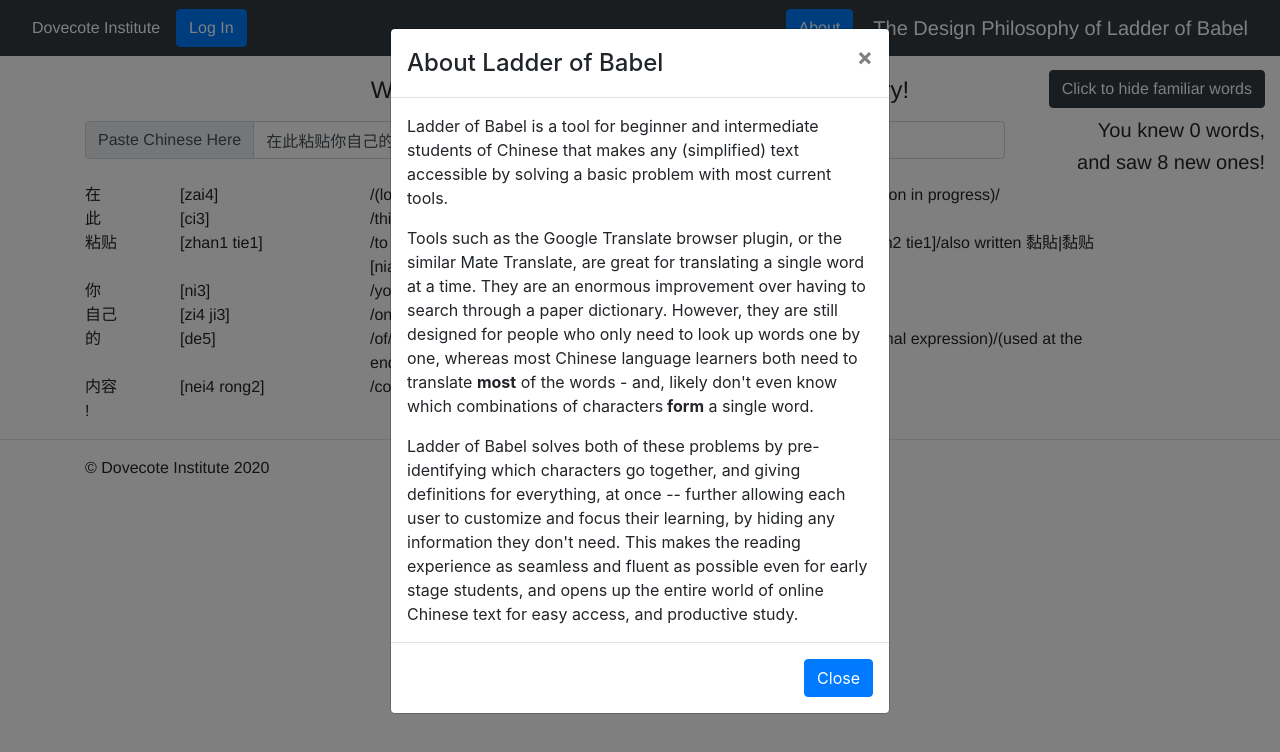
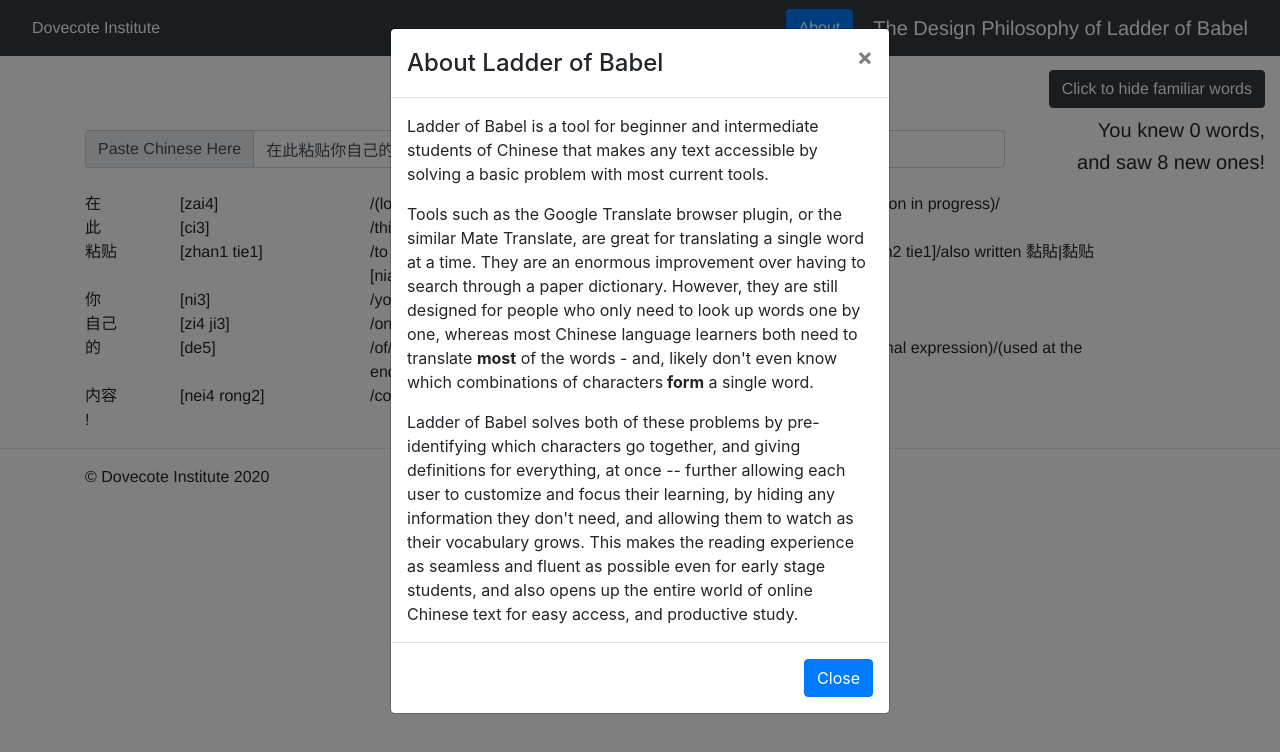
Before and after one commit to amloewi/ladder-of-babel, a React (Create React App) app: page / in a window 1280 px wide. Both pictures are taken after a click on the button "About". Shown: the top 752 px of the page. Built offline with nearby package versions, Linux system fonts and the light colour scheme.

Commit message:
Removed email hashing

```diff
--- a/package.json
+++ b/package.json
@@ -9,6 +9,7 @@
     "@testing-library/user-event": "^7.1.2",
     "auth0-react": "^3.1.0",
     "axios": "^0.21.0",
+    "bcryptjs": "^2.4.3",
     "bootstrap": "^4.5.3",
     "react": "^16.14.0",
     "react-bootstrap": "^1.3.0",
--- a/src/App.css
+++ b/src/App.css
@@ -87,3 +87,9 @@
   text-align: right;
   z-index: -1;
 }
+
+.welcome {
+  padding-top: 20px;
+  font-weight: bold;
+  /* background-color:lightgrey; */
+}
--- a/src/App.js
+++ b/src/App.js
@@ -5,6 +5,8 @@
 import { Container, Row, Col, Navbar, Button, Nav, Modal, InputGroup, FormControl } from 'react-bootstrap';
 import axios from 'axios';
 import { Auth0Provider, useAuth0 } from "@auth0/auth0-react";
+// import bcrypt from 'bcryptjs';
+// import MD5 from 'crypto-js';
 
 // dev-lstkwpc9.us.auth0.com # DOMAIN
 // AK5e52F3h6Goesct1Q9ADvHuPchBW25U # CLIENT ID
@@ -208,7 +210,7 @@
           <Modal.Title>About Ladder of Babel</Modal.Title>
         </Modal.Header>
         <Modal.Body>
-          Ladder of Babel is a tool for beginner and intermediate students of Chinese that makes any (simplified) text accessible by solving a
+          Ladder of Babel is a tool for beginner and intermediate students of Chinese that makes any text accessible by solving a
           basic problem with most current tools.<p></p>
           Tools such as the Google Translate browser plugin, or the similar Mate Translate, are great for translating a single word at a time. They are
            an enormous improvement over having to search through a paper dictionary. However, they are still designed for people who only need to look up
@@ -216,8 +218,9 @@
           most Chinese language learners both need to translate <b>most</b> of the words - and, likely don't even know which combinations of characters
            <b> form</b> a single word.<p></p>
            Ladder of Babel solves both of these problems by pre-identifying which characters go together, and giving definitions for everything, at once --
-           further allowing each user to customize and focus their learning, by hiding any information they don't need.
-           This makes the reading experience as seamless and fluent as possible even for early stage students, and opens up the entire world of online Chinese
+           further allowing each user to customize and focus their learning, by hiding any information they don't need, and allowing them to watch as their
+           vocabulary grows.
+           This makes the reading experience as seamless and fluent as possible even for early stage students, and also opens up the entire world of online Chinese
            text for easy access, and productive study.
         </Modal.Body>
         <Modal.Footer>
@@ -230,11 +233,11 @@
   );
 }
 
-const LoginButton = () => {
-  const { loginWithRedirect } = useAuth0();
+// const LoginButton = () => {
+//   const { loginWithRedirect } = useAuth0();
 
-  return <Button onClick={() => loginWithRedirect()}>Log In</Button>;
-};
+//   return <Button onClick={() => loginWithRedirect()}>Log In</Button>;
+// };
 
 const LogoutButton = () => {
   const { logout } = useAuth0();
@@ -249,17 +252,32 @@
 const Profile = () => {
   const { user, isAuthenticated } = useAuth0();
   // const [userMetadata, setUserMetadata] = useState(null);
+  const { loginWithRedirect } = useAuth0();
 
   if (isAuthenticated) {
-    return (<h4 style={{paddingTop:20+'px'}}>Welcome back, {user.name}!</h4>)
+    return (<div></div>) // <h4 style={{paddingTop:20+'px'}}>Welcome back, {user.name}!</h4>)
   } else {
-    return (<h4 style={{paddingTop:20+'px'}}>Welcome! Log in, to keep track of your vocabulary!</h4>)
+    // return (<h4 className="welcome" >Welcome! Log in, to keep track of your vocabulary!</h4>)
+    return (<Button style={{marginTop:20+'px'}} onClick={() => loginWithRedirect()} >Welcome! Log in, to track your progress!</Button>)
   }
 };
 
 const App = () => {
 
   const { user, isAuthenticated, isLoading } = useAuth0();
+
+  // WILL THIS PRODUCE A STABLE MAPPING???
+  // const encrypt = (input) => {
+  //   // const salt = bcrypt.genSaltSync(10);
+  //   return(bcrypt.hashSync(input, '7ohj Y$69t4 jb**x'));
+  // }
+  // let safer_id = null;
+  // if (isAuthenticated) {
+  //   const salt = bcrypt.genSaltSync(10);
+  //   safer_id = bcrypt.hashSync(user.email, salt);
+  // }
+
+
   // const token = (async () => { await getAccessTokenSilently(); })();
   // const [userMetadata, setUserMetadata] = useState(null);
 
@@ -282,7 +300,7 @@
     <div className="App">
       <Navbar bg="dark" className="" expand="lg">
         <Nav.Link href="http://dovecoteinstitute.org" style={{color:'white', fontsize:24+'pt'}}>Dovecote Institute</Nav.Link>
-        {!isAuthenticated && <LoginButton />}
+        {/* {!isAuthenticated && <LoginButton />} */}
         {isAuthenticated && <LogoutButton />}
         <Nav className="mr-auto"></Nav> {/* Using this to push the rest to the right */}
         &nbsp;
@@ -298,7 +316,7 @@
       {(isAuthenticated && !isLoading) &&
         <Translation
           authenticated={isAuthenticated}
-          user={user.email} />
+          user={user.email} /> // user={encrypt(user.email)} /> //
           // gettoken={accessToken} />
       }
 
```
Also changed, not shown: 2 other files (tests, documents, lock files or other folders).
